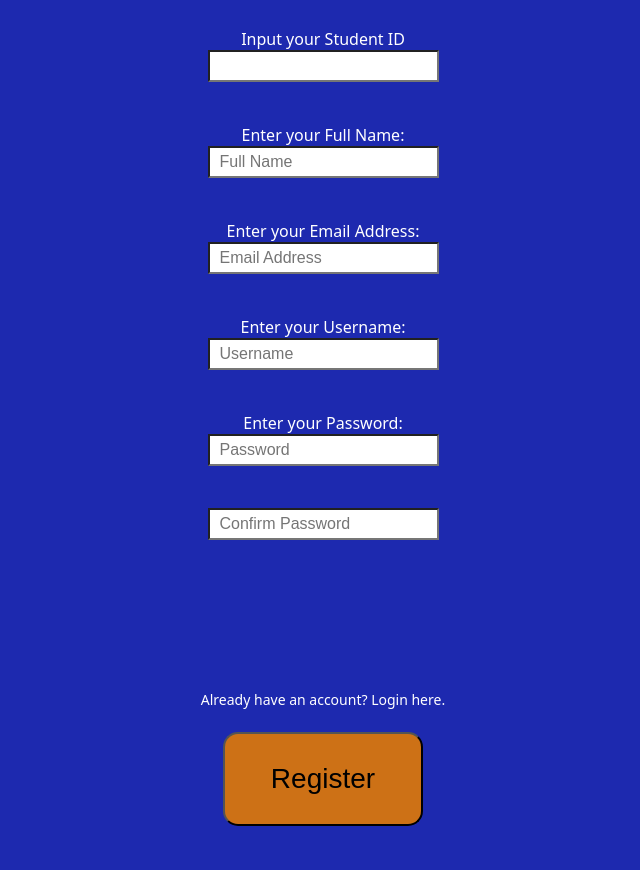
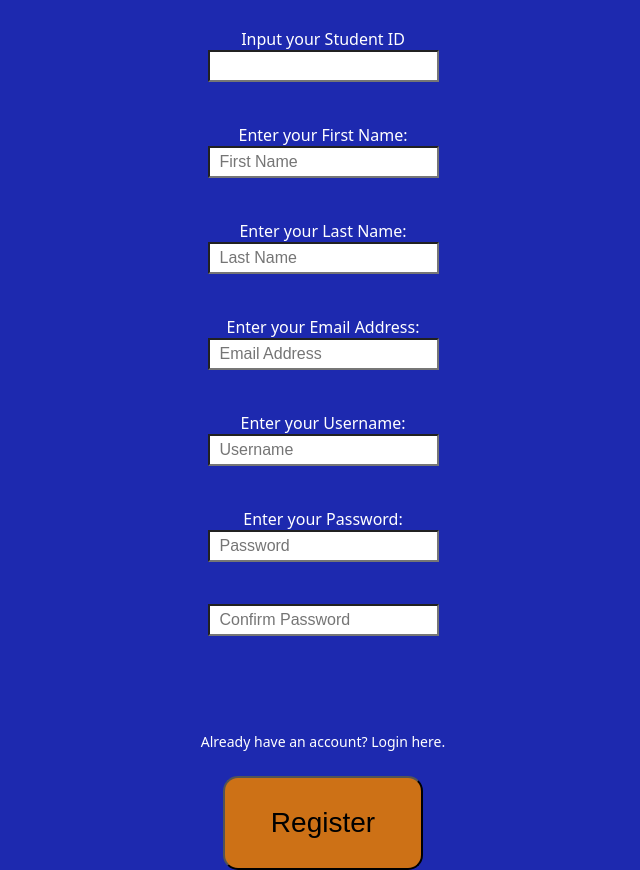
Before and after one commit to KillerLegends/ACLCStudentMarketplace, a plain HTML site: page register_form.html in a window 1280 px wide. Shown: the part 240-1110 px from the top of the page, without its empty margins (317-957 px from the left). Before the commit the page ends 1066 px from the top, so only its background shows below. Drawn offline with Linux system fonts and the light colour scheme; a web font is replaced by a local one.

Commit message:
Nakalimot ko'g add sa html ug css nga register

```diff
--- a/register_form.html
+++ b/register_form.html
@@ -15,16 +15,18 @@
                 <form action="login_form.html" method="get">
                 <label for="studentid_databases">Input your Student ID</label> <br>
                 <input type="number" id="studentid_databases" name="studentid_databases" required> <br> <br>
-                <label for="full_name">Enter your Full Name:</label> <br>
-                <input type="text" id="full_name" name="full_name" placeholder="Full Name" required> <br> <br>
+                <label for="fname">Enter your First Name:</label> <br>
+                <input type="text" id="fname" name="fname" placeholder="First Name" required> <br> <br>
+                <label for="lname">Enter your Last Name:</label> <br>
+                <input type="text" id="lname" name="lname" placeholder="Last Name" required> <br> <br>
                 <label for="email_address">Enter your Email Address:</label> <br>
                 <input type="email" id="email_address" name="email_address" placeholder="Email Address" required> <br> <br>
                 <label for="username">Enter your Username:</label> <br>
                 <input type="text" id="username" name="username" placeholder="Username" required> <br> <br>
                 <label for="password">Enter your Password:</label> <br>
                 <input type="password" id="password" name="password" placeholder="Password" required> <br> <br>
-                <input type="password" id="confirm_password" name="confirm_password" placeholder="Confirm Password" required> <br> <br>
-                <input type="submit" value="Register"> <br> <br>
+                <input type="password" id="confirm_password" name="confirm_password" placeholder="Confirm Password" required> <br>
+                <input type="submit" value="Register">
                 </form>
                 <a href="login_form.html">Already have an account? Login here.</a>
                 </label>
--- a/src/forms.css
+++ b/src/forms.css
@@ -25,7 +25,7 @@ input[type="number"]{
 input[type="submit"]{
 
     position: relative;
-    bottom: -150px;
+    bottom: -120px;
     width: 200px;
     height: 94px;
     background-color: #CD7116;
@@ -67,7 +67,7 @@ h2{
 a{
     color: white;
     position: relative;
-    bottom: 10px;
+    bottom: 20px;
     font-size: 14px;
     text-decoration: none;
 }
```
